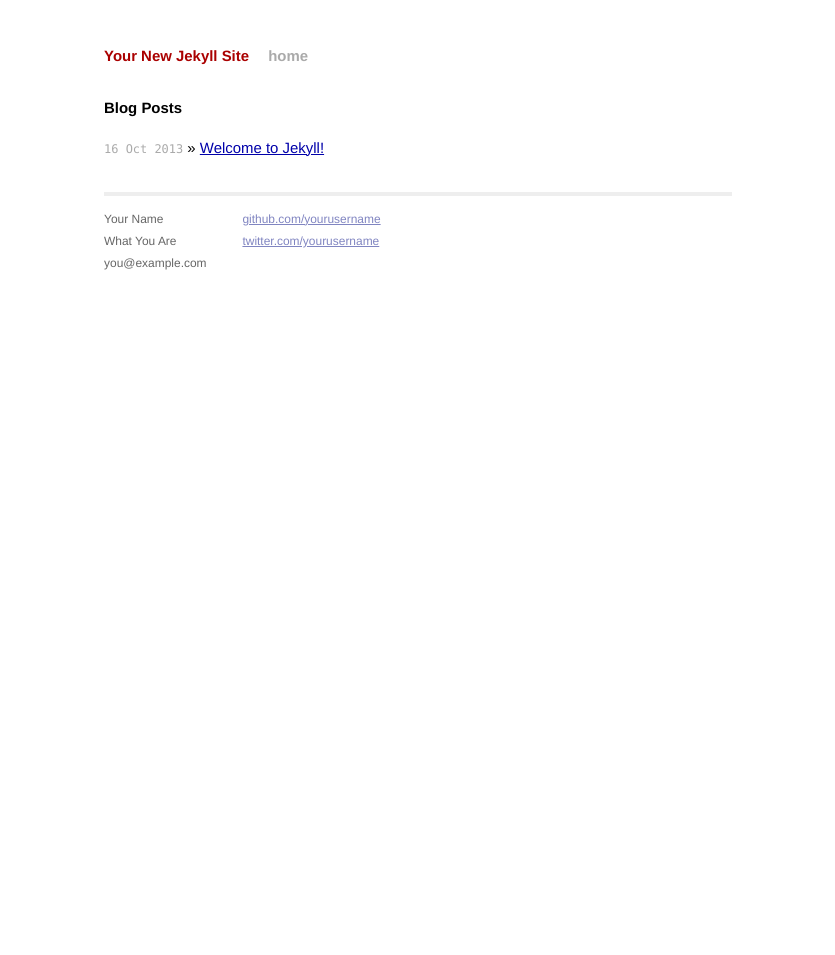
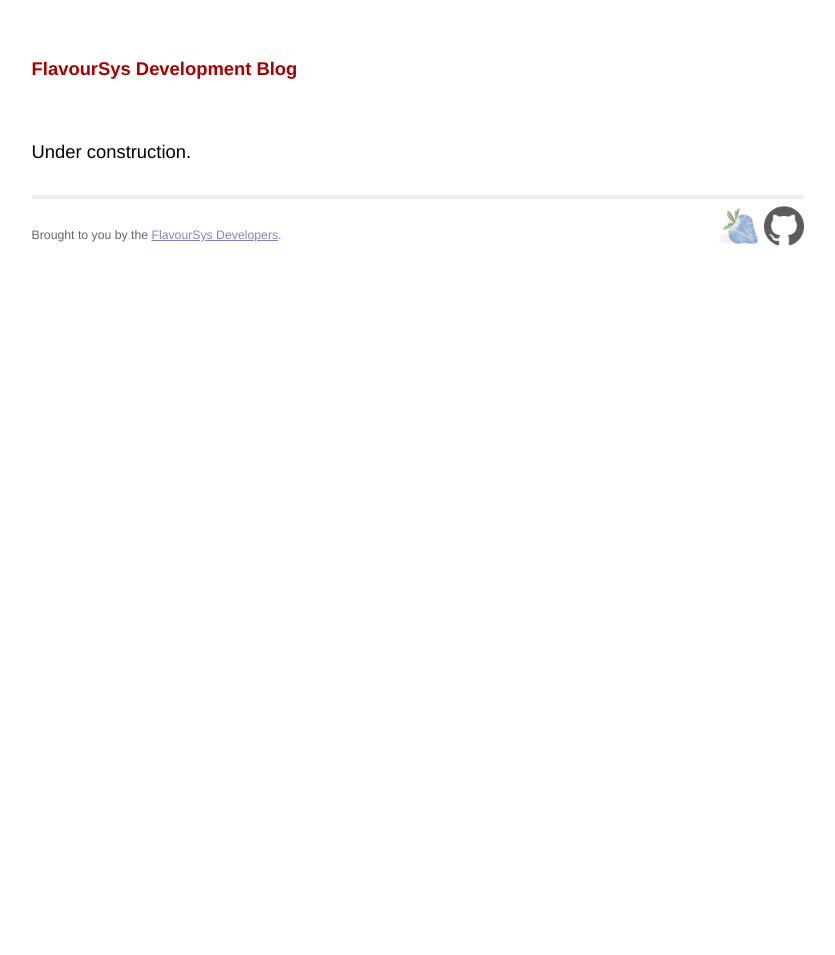
Before and after one commit to FlavourSys/flavoursys.github.com, a Jekyll site: the page built from index.html, in a window 1280 px wide. Shown: the whole page, without its empty margins (222-1057 px from the left). Built offline with Jekyll 4.4.1, drawn with Linux system fonts in a browser that asks for light colours; Markdown is read by kramdown in place of the engine named in the settings.

Commit message:
Some initial customization.

```diff
--- a/_config.yml
+++ b/_config.yml
@@ -1,3 +1,3 @@
-name: Your New Jekyll Site
+name: FlavourSys Development Blog
 markdown: redcarpet
 pygments: true
--- a/_layouts/default.html
+++ b/_layouts/default.html
@@ -14,31 +14,22 @@
 
     </head>
     <body>
-
-        <div class="site">
-          <div class="header">
+        <header>
           <h1 class="title"><a href="/">{{ site.name }}</a></h1>
-            <a class="extra" href="/">home</a>
-          </div>
+        </header>
 
         {{ content }}
 
-          <div class="footer">
+        <footer>
           <div class="contact">
             <p>
-                Your Name<br />
-                What You Are<br />
-                you@example.com
+              <small>Brought to you by the <a href="mailto:technology@flavoursys.com">FlavourSys Developers</a>.</small>
             </p>
           </div>
-            <div class="contact">
-              <p>
-                <a href="https://github.com/yourusername">github.com/yourusername</a><br />
-                <a href="https://twitter.com/yourusername">twitter.com/yourusername</a><br />
-              </p>
+          <div class="links">
+            <a href="http://flavoursys.com"><img src="/img/strawberry_120.png" width="40px" height="40px"></a>
+            <a href="https://github.com/FlavourSys"><img src="/img/GitHub-Mark-120px-plus.png" width="40px" height="40px"></a>
           </div>
-          </div>
-        </div>
-
+        </footer>
     </body>
 </html>
--- a/css/main.css
+++ b/css/main.css
@@ -55,7 +55,7 @@ ul.posts span {
 /*
 /*****************************************************************************/
 
-.site {
+body {
   font-size: 115%;
   text-align: justify;
   width: 42em;
@@ -63,62 +63,69 @@ ul.posts span {
   line-height: 1.5em;
 }
 
-.site .header a {
+header a {
   font-weight: bold;
   text-decoration: none;
 }
 
-.site .header h1.title {
+header h1.title {
   display: inline-block;
   margin-bottom: 2em;
 }
 
-.site .header h1.title a {
+header h1.title a {
   color: #a00;
 }
 
-.site .header h1.title a:hover {
+header h1.title a:hover {
   color: #000;
 }
 
-.site .header a.extra {
+header a.extra {
   color: #aaa;
   margin-left: 1em;
 }
 
-.site .header a.extra:hover {
+header a.extra:hover {
   color: #000;
 }
 
-.site .meta {
+.meta {
   color: #aaa;
 }
 
-.site .footer {
+footer {
   font-size: 80%;
   color: #666;
   border-top: 4px solid #eee;
   margin-top: 2em;
+  padding-top: 0.5em;
   overflow: hidden;
 }
 
-.site .footer .contact {
+footer .contact {
   float: left;
   margin-right: 3em;
 }
 
-.site .footer .contact a {
+footer .contact a {
   color: #8085C1;
 }
 
-.site .footer .rss {
-  margin-top: 1.1em;
-  margin-right: -.2em;
+footer .links {
   float: right;
 }
 
-.site .footer .rss img {
-  border: 0;
+footer .links a {
+  opacity: 0.7;
+}
+
+footer .links a:hover {
+  opacity: 1;
+
+  -webkit-transition: opacity 0.4s;
+  -moz-transition: opacity 0.4s;
+  transition: opacity 0.4s;
 }
 
 /*****************************************************************************/
--- a/css/syntax.css
+++ /dev/null
@@ -1,60 +0,0 @@
-.highlight  { background: #ffffff; }
-.highlight .c { color: #999988; font-style: italic } /* Comment */
-.highlight .err { color: #a61717; background-color: #e3d2d2 } /* Error */
-.highlight .k { font-weight: bold } /* Keyword */
-.highlight .o { font-weight: bold } /* Operator */
-.highlight .cm { color: #999988; font-style: italic } /* Comment.Multiline */
-.highlight .cp { color: #999999; font-weight: bold } /* Comment.Preproc */
-.highlight .c1 { color: #999988; font-style: italic } /* Comment.Single */
-.highlight .cs { color: #999999; font-weight: bold; font-style: italic } /* Comment.Special */
-.highlight .gd { color: #000000; background-color: #ffdddd } /* Generic.Deleted */
-.highlight .gd .x { color: #000000; background-color: #ffaaaa } /* Generic.Deleted.Specific */
-.highlight .ge { font-style: italic } /* Generic.Emph */
-.highlight .gr { color: #aa0000 } /* Generic.Error */
-.highlight .gh { color: #999999 } /* Generic.Heading */
-.highlight .gi { color: #000000; background-color: #ddffdd } /* Generic.Inserted */
-.highlight .gi .x { color: #000000; background-color: #aaffaa } /* Generic.Inserted.Specific */
-.highlight .go { color: #888888 } /* Generic.Output */
-.highlight .gp { color: #555555 } /* Generic.Prompt */
-.highlight .gs { font-weight: bold } /* Generic.Strong */
-.highlight .gu { color: #aaaaaa } /* Generic.Subheading */
-.highlight .gt { color: #aa0000 } /* Generic.Traceback */
-.highlight .kc { font-weight: bold } /* Keyword.Constant */
-.highlight .kd { font-weight: bold } /* Keyword.Declaration */
-.highlight .kp { font-weight: bold } /* Keyword.Pseudo */
-.highlight .kr { font-weight: bold } /* Keyword.Reserved */
-.highlight .kt { color: #445588; font-weight: bold } /* Keyword.Type */
-.highlight .m { color: #009999 } /* Literal.Number */
-.highlight .s { color: #d14 } /* Literal.String */
-.highlight .na { color: #008080 } /* Name.Attribute */
-.highlight .nb { color: #0086B3 } /* Name.Builtin */
-.highlight .nc { color: #445588; font-weight: bold } /* Name.Class */
-.highlight .no { color: #008080 } /* Name.Constant */
-.highlight .ni { color: #800080 } /* Name.Entity */
-.highlight .ne { color: #990000; font-weight: bold } /* Name.Exception */
-.highlight .nf { color: #990000; font-weight: bold } /* Name.Function */
-.highlight .nn { color: #555555 } /* Name.Namespace */
-.highlight .nt { color: #000080 } /* Name.Tag */
-.highlight .nv { color: #008080 } /* Name.Variable */
-.highlight .ow { font-weight: bold } /* Operator.Word */
-.highlight .w { color: #bbbbbb } /* Text.Whitespace */
-.highlight .mf { color: #009999 } /* Literal.Number.Float */
-.highlight .mh { color: #009999 } /* Literal.Number.Hex */
-.highlight .mi { color: #009999 } /* Literal.Number.Integer */
-.highlight .mo { color: #009999 } /* Literal.Number.Oct */
-.highlight .sb { color: #d14 } /* Literal.String.Backtick */
-.highlight .sc { color: #d14 } /* Literal.String.Char */
-.highlight .sd { color: #d14 } /* Literal.String.Doc */
-.highlight .s2 { color: #d14 } /* Literal.String.Double */
-.highlight .se { color: #d14 } /* Literal.String.Escape */
-.highlight .sh { color: #d14 } /* Literal.String.Heredoc */
-.highlight .si { color: #d14 } /* Literal.String.Interpol */
-.highlight .sx { color: #d14 } /* Literal.String.Other */
-.highlight .sr { color: #009926 } /* Literal.String.Regex */
-.highlight .s1 { color: #d14 } /* Literal.String.Single */
-.highlight .ss { color: #990073 } /* Literal.String.Symbol */
-.highlight .bp { color: #999999 } /* Name.Builtin.Pseudo */
-.highlight .vc { color: #008080 } /* Name.Variable.Class */
-.highlight .vg { color: #008080 } /* Name.Variable.Global */
-.highlight .vi { color: #008080 } /* Name.Variable.Instance */
-.highlight .il { color: #009999 } /* Literal.Number.Integer.Long */
--- a/index.html
+++ b/index.html
@@ -1,8 +1,9 @@
 ---
 layout: default
-title: Your New Jekyll Site
+title: FlavourSys Development Blog
 ---
 
+<!--
 <div id="home">
   <h1>Blog Posts</h1>
   <ul class="posts">
@@ -11,3 +12,10 @@ title: Your New Jekyll Site
     {% endfor %}
   </ul>
 </div>
+-->
+
+<div id="construction">
+<p>
+  Under construction.
+</p>
+</div>
```
Also changed, not shown: _posts/2013-10-16-welcome-to-jekyll.markdown (deleted, +0 -24 lines), img/GitHub-Mark-120px-plus.png (added), img/strawberry_120.png (added). Lines whose indentation alone changed are shown as unchanged.
